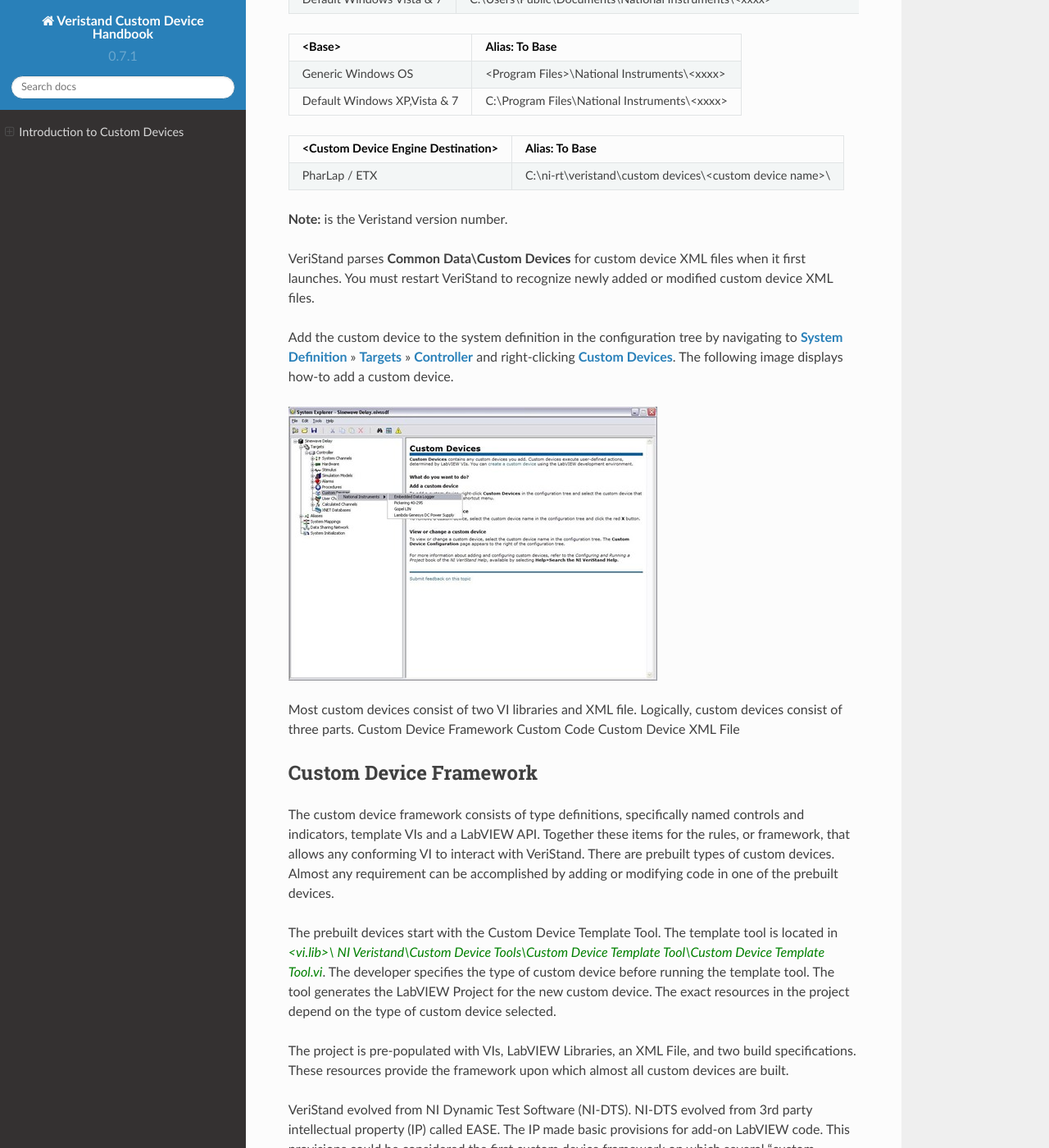
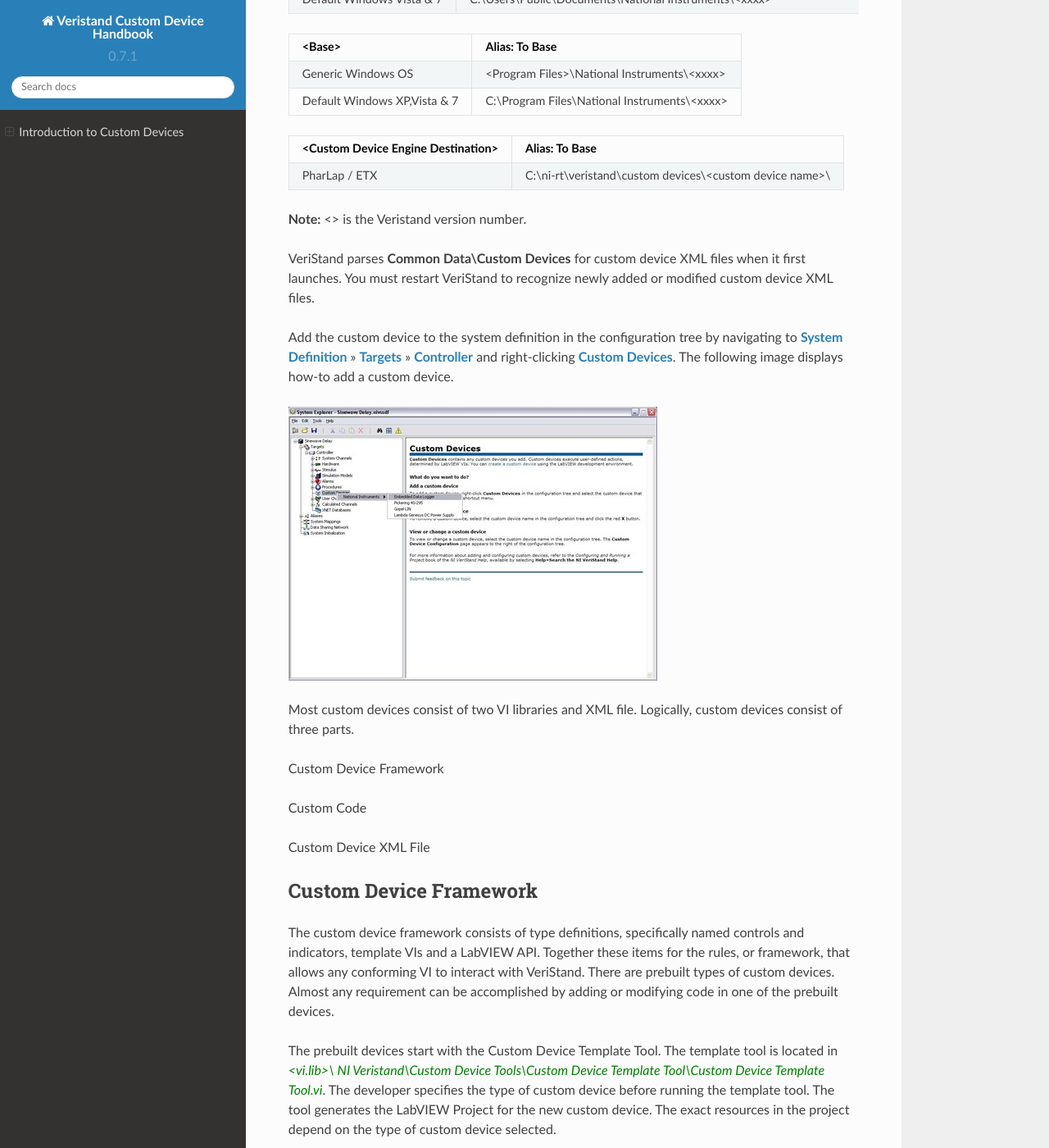
Before and after one commit to ni/niveristand-custom-device-handbook, a Sphinx documentation site: the page built from docs/WhatIsACustomDevice.md, in a window 1280 px wide and 1400 px high, scrolled down 1697 px. Shown: the whole window at 82% size. Built offline with Sphinx 7.4.7 and the Read the Docs theme 2.0.0, drawn with Linux system fonts in a browser that asks for light colours.

Commit message:
commit 20

````diff
--- a/docs/WhatIsACustomDevice.md
+++ b/docs/WhatIsACustomDevice.md
@@ -74,7 +74,7 @@
 +----------------------------------+------------------------------------------------------------+
 ```
 
-**Note:** <xxxx> is the  Veristand version number.
+**Note:** <<xxxx>> is the  Veristand version number.
 
 VeriStand parses **Common Data\Custom Devices** for custom device XML files when it first launches. You must restart VeriStand to recognize newly added or modified custom device XML files.
 
@@ -83,8 +83,11 @@
 ![](images/Picture4.jpg)
 
 Most custom devices consist of two VI libraries and XML file. Logically, custom devices consist of three parts.
+
    Custom Device Framework
+
    Custom Code
+
    Custom Device XML File
 
 #### Custom Device Framework
````
